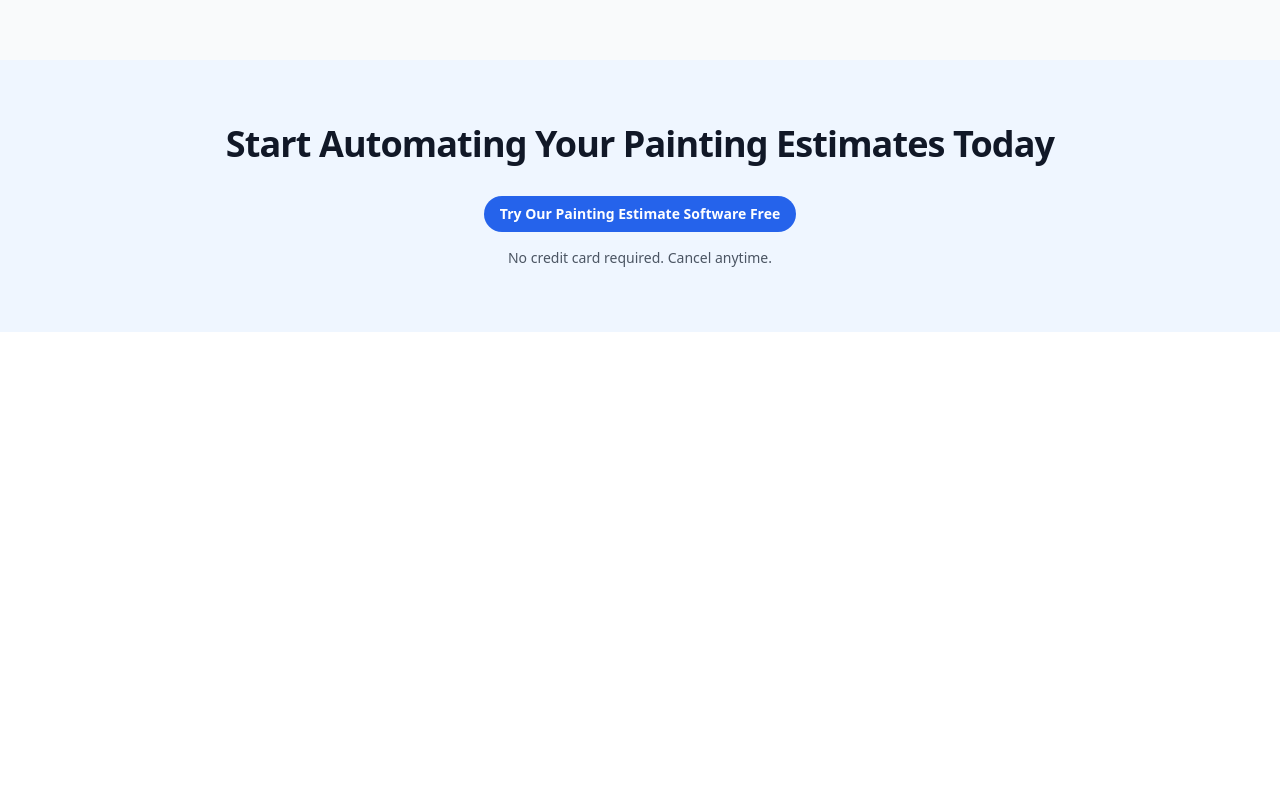
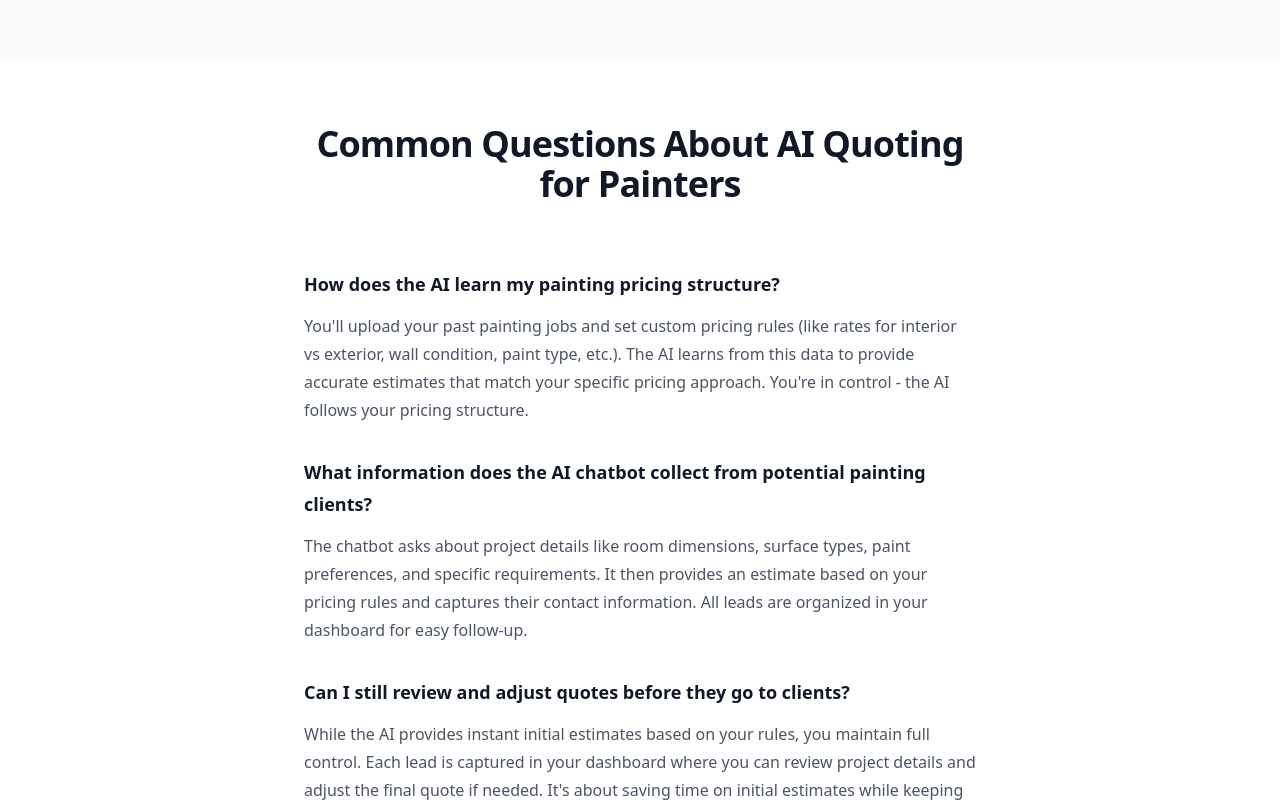
Before and after one commit to reganthompson23/quoteai, a React (Vite) app: page /ai-quoting-software-for-painters in a window 1280 px wide. Shown: the part 1340-2142 px from the top of the page. Before the commit the page ends 1672 px from the top, so only its background shows below. Built offline with nearby package versions, Linux system fonts and the light colour scheme; no server answers.

Commit message:
feat: Add FAQ section to painters landing page for improved SEO

```diff
--- a/src/pages/seo/ai-quoting-software-for-painters.tsx
+++ b/src/pages/seo/ai-quoting-software-for-painters.tsx
@@ -143,6 +143,47 @@ export function PaintersLanding() {
         </Container>
       </section>
 
+      {/* FAQ Section */}
+      <section aria-labelledby="faq-title" className="bg-white">
+        <Container className="py-16">
+          <div className="mx-auto max-w-7xl px-6 lg:px-8">
+            <div className="mx-auto max-w-2xl lg:text-center">
+              <h2 id="faq-title" className="text-3xl font-bold tracking-tight text-gray-900 sm:text-4xl">
+                Common Questions About AI Quoting for Painters
+              </h2>
+            </div>
+            <div className="mx-auto mt-16 max-w-2xl">
+              <dl className="space-y-8">
+                <div>
+                  <dt className="text-lg font-semibold leading-8 text-gray-900">
+                    How does the AI learn my painting pricing structure?
+                  </dt>
+                  <dd className="mt-3 text-base leading-7 text-gray-600">
+                    You'll upload your past painting jobs and set custom pricing rules (like rates for interior vs exterior, wall condition, paint type, etc.). The AI learns from this data to provide accurate estimates that match your specific pricing approach. You're in control - the AI follows your pricing structure.
+                  </dd>
+                </div>
+                <div>
+                  <dt className="text-lg font-semibold leading-8 text-gray-900">
+                    What information does the AI chatbot collect from potential painting clients?
+                  </dt>
+                  <dd className="mt-3 text-base leading-7 text-gray-600">
+                    The chatbot asks about project details like room dimensions, surface types, paint preferences, and specific requirements. It then provides an estimate based on your pricing rules and captures their contact information. All leads are organized in your dashboard for easy follow-up.
+                  </dd>
+                </div>
+                <div>
+                  <dt className="text-lg font-semibold leading-8 text-gray-900">
+                    Can I still review and adjust quotes before they go to clients?
+                  </dt>
+                  <dd className="mt-3 text-base leading-7 text-gray-600">
+                    While the AI provides instant initial estimates based on your rules, you maintain full control. Each lead is captured in your dashboard where you can review project details and adjust the final quote if needed. It's about saving time on initial estimates while keeping you in charge of final pricing.
+                  </dd>
+                </div>
+              </dl>
+            </div>
+          </div>
+        </Container>
+      </section>
+
       {/* Sign Up Section */}
       <section aria-labelledby="cta-title" className="bg-blue-50">
         <Container className="py-16">
```
